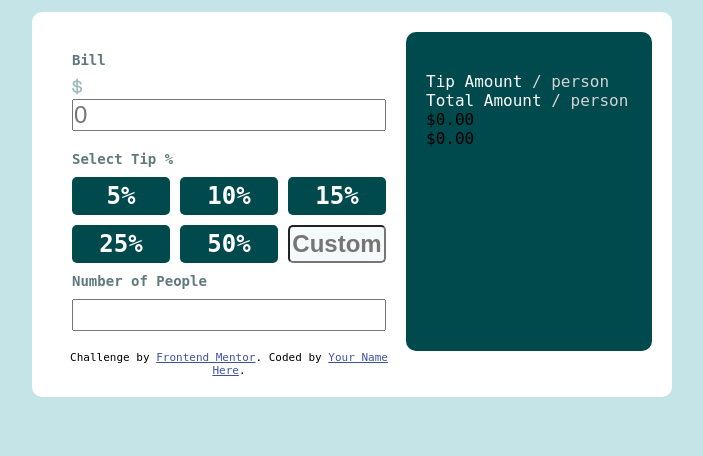
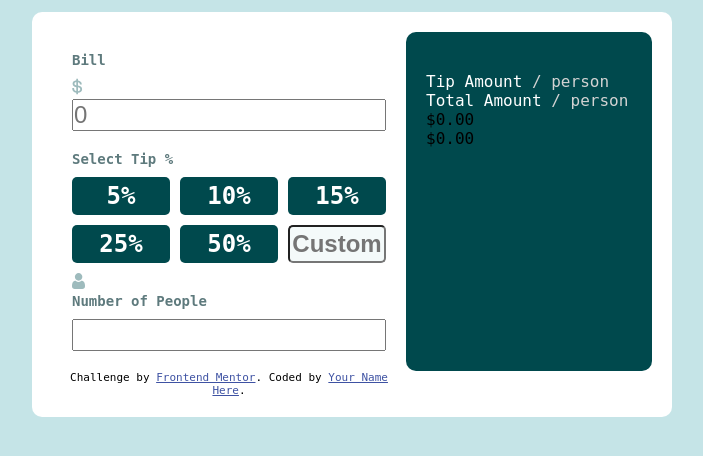
Before and after one commit to paydendyer/tip-calculator, a plain HTML site: page index.html in a window 1280 px wide. Shown: the part 140-596 px from the top of the page, without its empty margins (288-991 px from the left). Drawn offline with Linux system fonts and the light colour scheme; a web font is replaced by a local one.

Commit message:
Added person icon

```diff
--- a/index.html
+++ b/index.html
@@ -38,6 +38,7 @@
     </div>
   </div>
     <div id="people">
+      <img class="person-icon" src="images/icon-person.svg" alt="person icon">
     <p class="box1-headings"> Number of People </p>
     <input type="number" id="num-people">
   </div>
```
